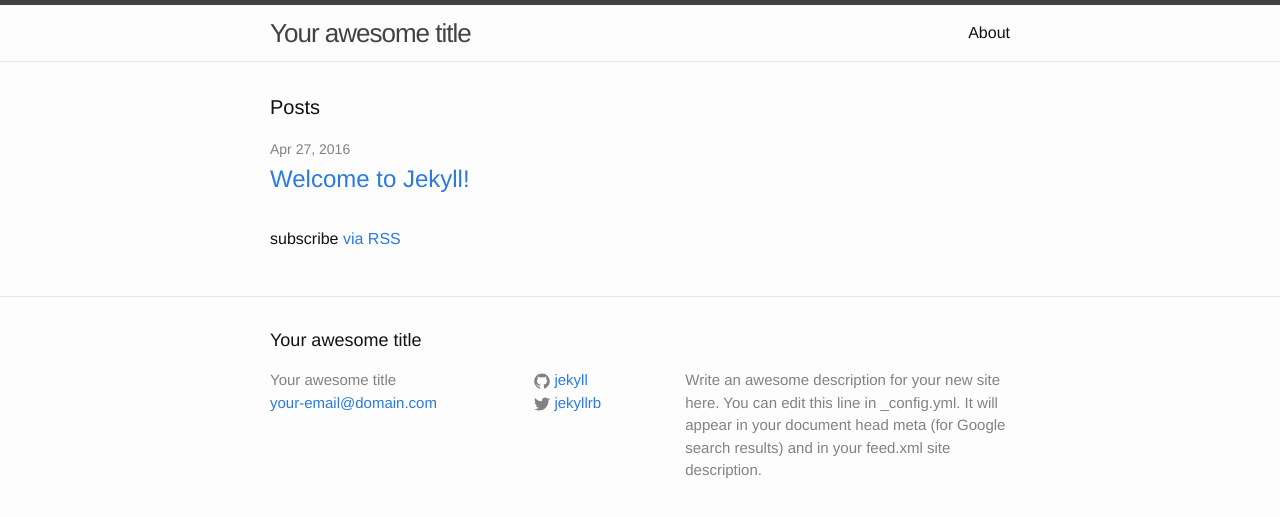
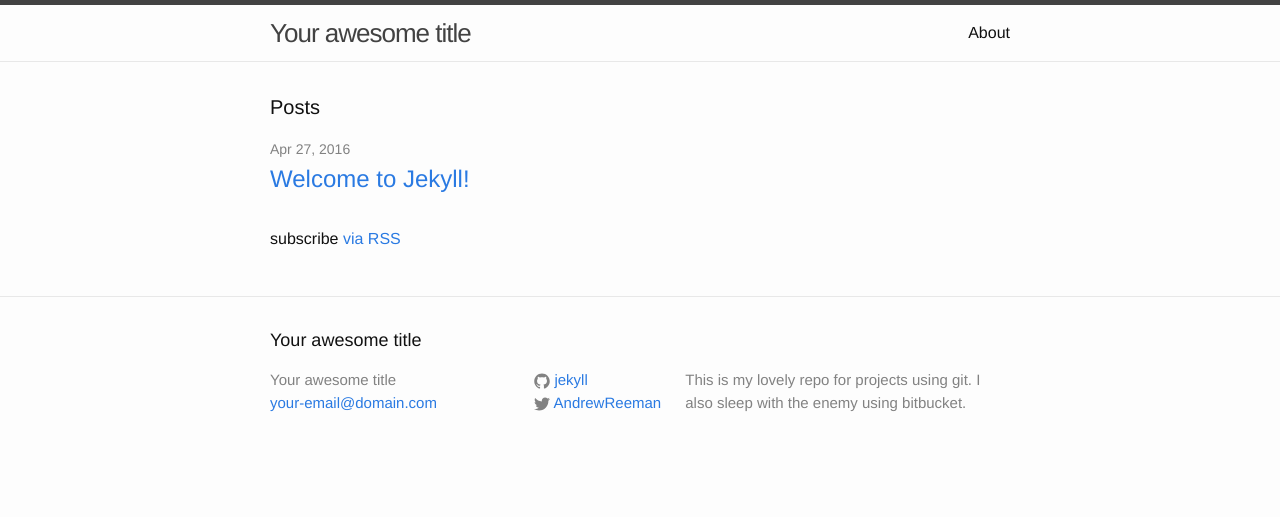
Before and after one commit to andrewreeman/andrewreeman.github.io, a Jekyll site: the page built from index.html, in a window 1280 px wide. Shown: the top 517 px of the page. Built offline with Jekyll 4.4.1, drawn with Linux system fonts in a browser that asks for light colours.

Commit message:
add twatter username

```diff
--- a/_config.yml
+++ b/_config.yml
@@ -9,12 +9,10 @@
 title: Your awesome title
 email: your-email@domain.com
 description: > # this means to ignore newlines until "baseurl:"
-  Write an awesome description for your new site here. You can edit this
-  line in _config.yml. It will appear in your document head meta (for
-  Google search results) and in your feed.xml site description.
+  This is my lovely repo for projects using git. I also sleep with the enemy using bitbucket.
 baseurl: "" # the subpath of your site, e.g. /blog
 url: "http://yourdomain.com" # the base hostname & protocol for your site
-twitter_username: jekyllrb
+twitter_username: AndrewReeman
 github_username:  jekyll
 
 # Build settings
```
